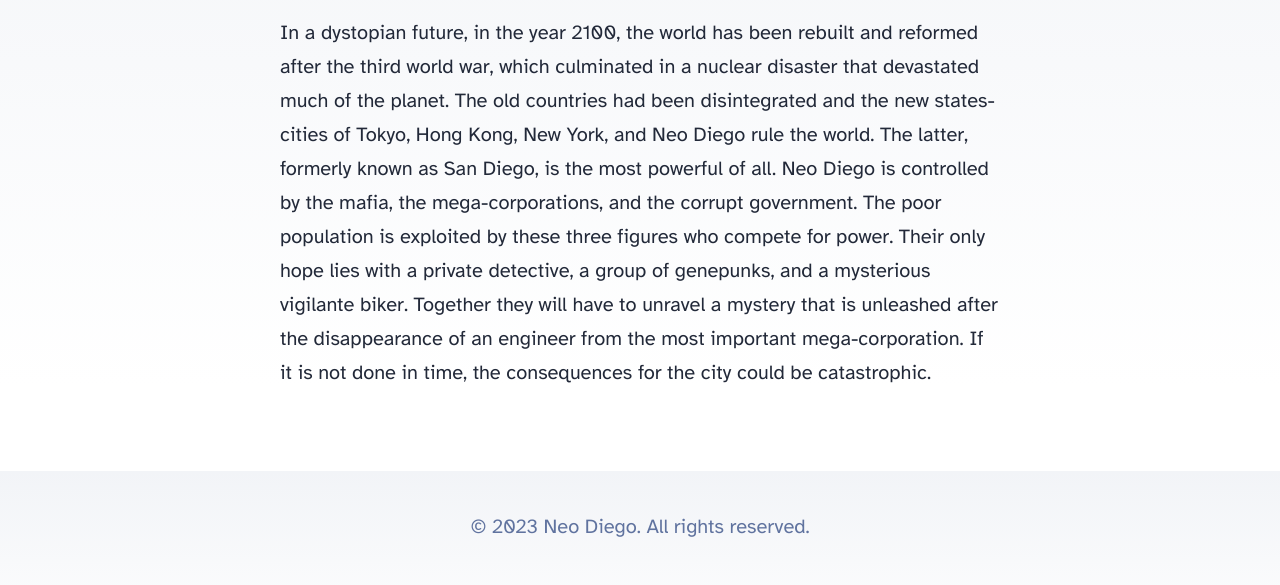
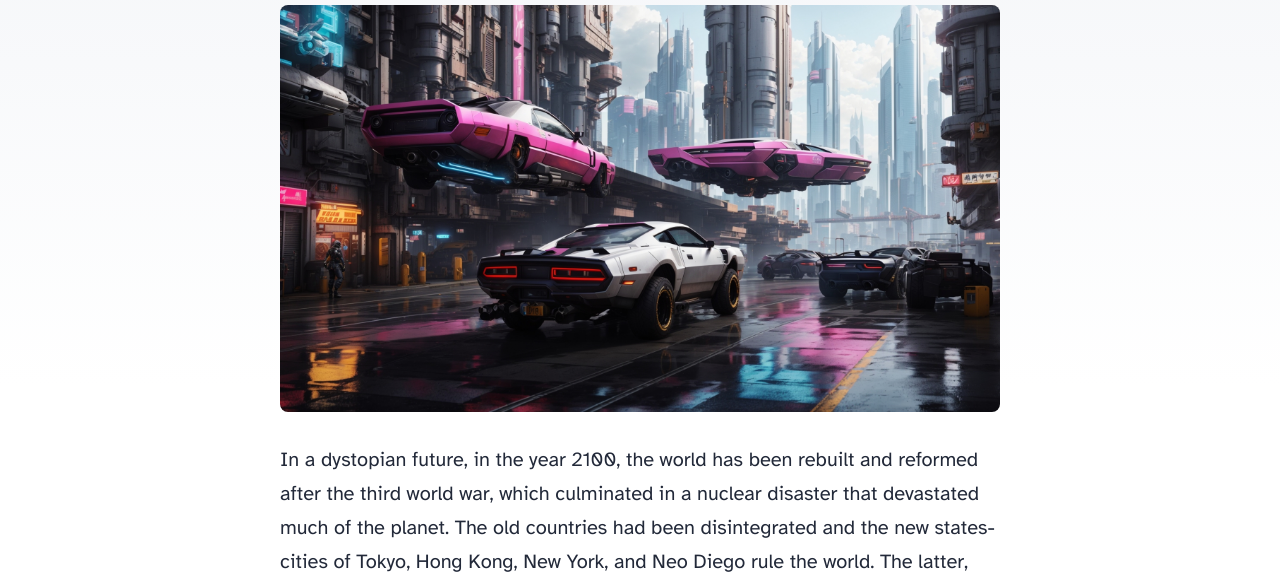
Before and after one commit to DiegoAvenda/neo-diego, an Astro site: page / in a window 1280 px wide. Shown: the part 214-799 px from the top of the page. Built offline with nearby package versions, Linux system fonts and the light colour scheme; Astro itself is replaced by a stand-in of ours.

Commit message:
cover image

```diff
--- a/src/pages/index.astro
+++ b/src/pages/index.astro
@@ -14,6 +14,7 @@ import { SITE_TITLE, SITE_DESCRIPTION } from '../consts';
 		<Header title={SITE_TITLE} />
 		<main>
 			<h1>Neo Diego</h1>
+			<img src="/neo-diego.jpg" alt="">
 			<p>
 				In a dystopian future, in the year 2100, the world has been rebuilt and reformed after the third world war, which culminated in a nuclear disaster that devastated much of the planet. The old countries had been disintegrated and the new states-cities of Tokyo, Hong Kong, New York, and Neo Diego rule the world. The latter, formerly known as San Diego, is the most powerful of all. Neo Diego is controlled by the mafia, the mega-corporations, and the corrupt government. The poor population is exploited by these three figures who compete for power. Their only hope lies with a private detective, a group of genepunks, and a mysterious vigilante biker. Together they will have to unravel a mystery that is unleashed after the disappearance of an engineer from the most important mega-corporation. If it is not done in time, the consequences for the city could be catastrophic.
 			</p>
```
Also changed, not shown: public/neo-diego.jpg (added).
